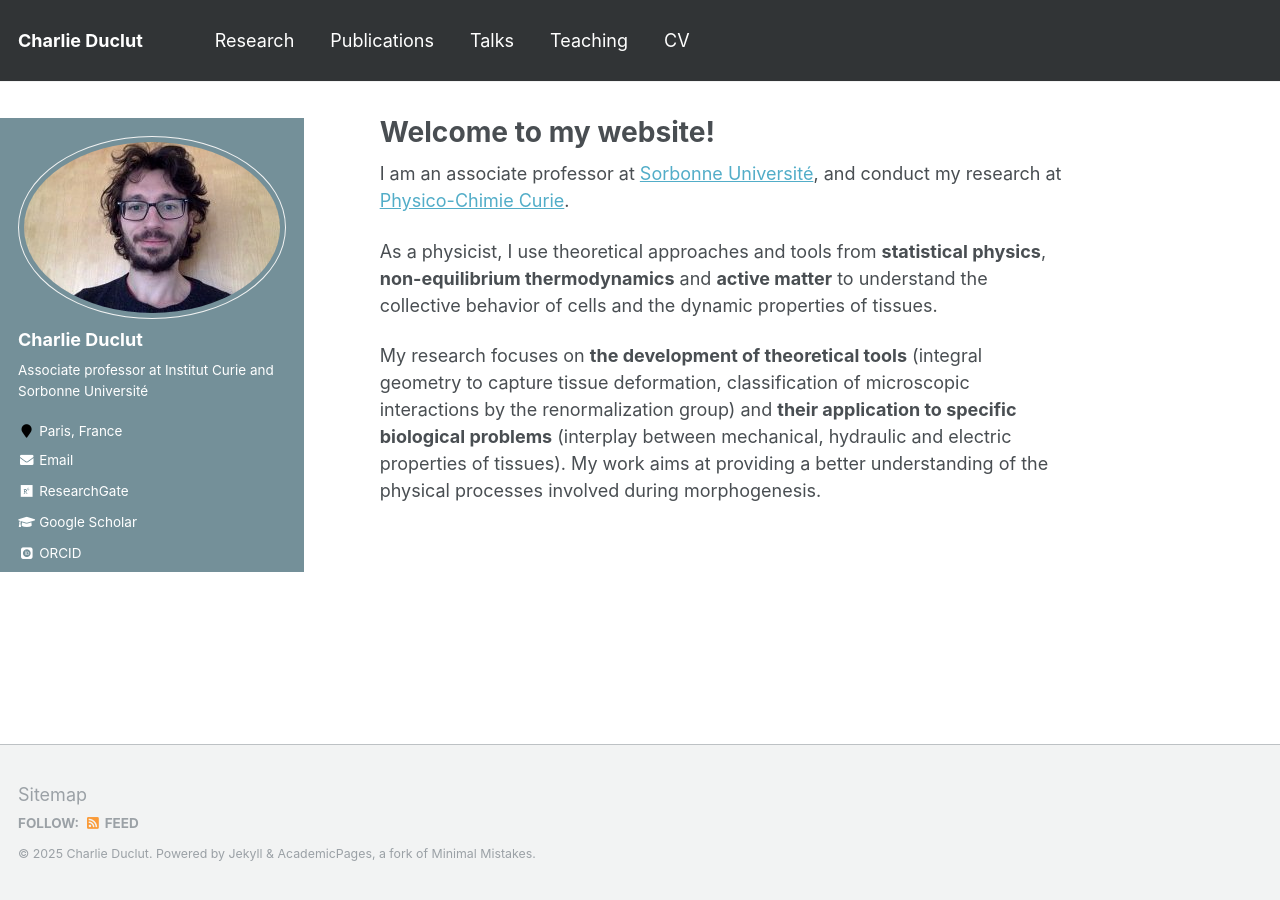
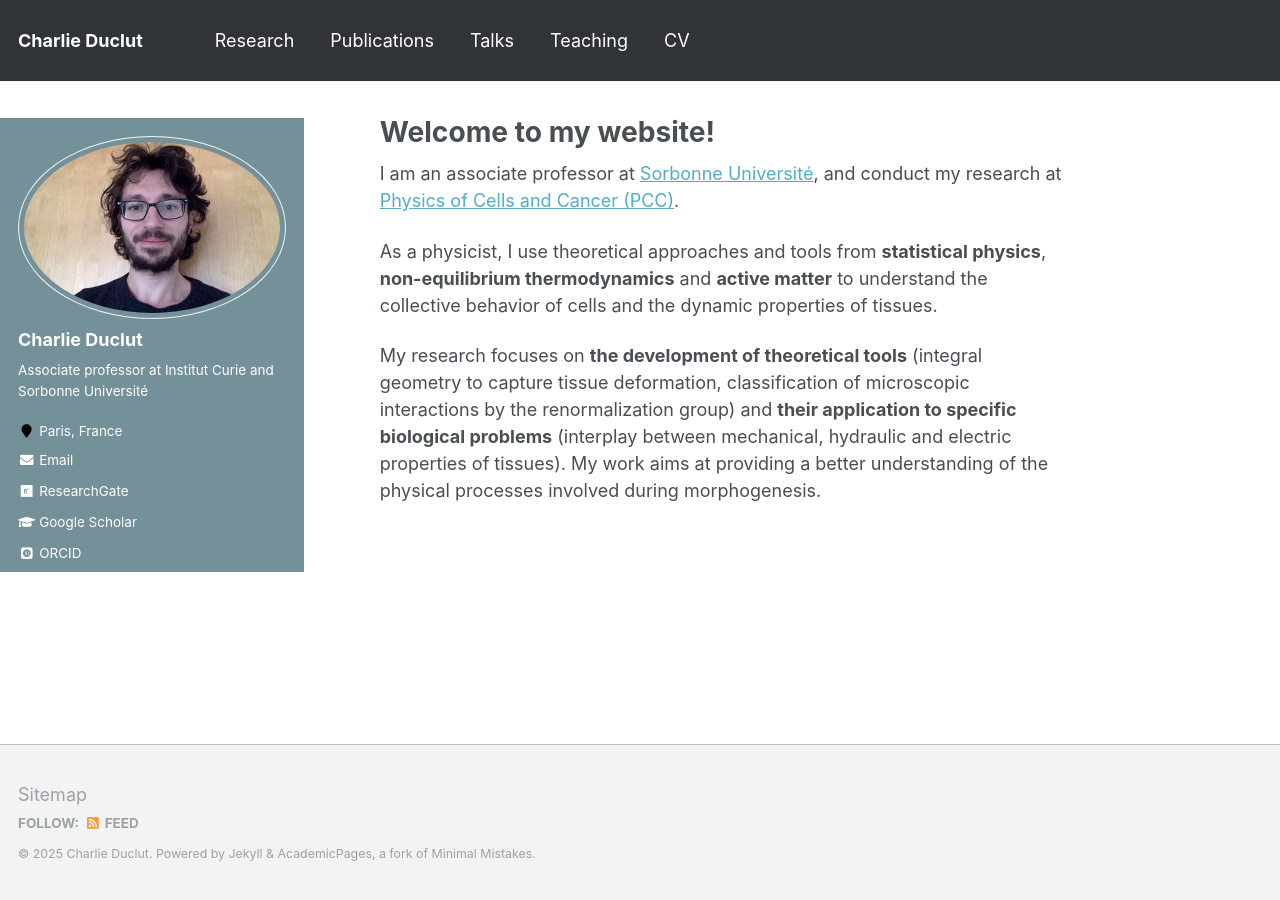
Before and after one commit to charlieduclut/charlieduclut.github.io, a Jekyll site: the page built from _pages/about.md, in a window 1280 px wide. Built offline with Jekyll 4.4.1, drawn with Linux system fonts in a browser that asks for light colours; some web fonts are replaced.

Commit message:
fixed some broken links

```diff
--- a/_pages/about.md
+++ b/_pages/about.md
@@ -7,7 +7,7 @@ redirect_from:
   - /about.html
 ---
 
-I am an associate professor at [Sorbonne Université](https://www.sorbonne-universite.fr/en), and conduct my research at [Physico-Chimie Curie](https://institut-curie.org/unit/umr168).
+I am an associate professor at [Sorbonne Université](https://www.sorbonne-universite.fr/en), and conduct my research at [Physics of Cells and Cancer (PCC)](https://institut-curie.org/unit/umr168).
 
 As a physicist, I use theoretical approaches and tools from **statistical physics**, **non-equilibrium thermodynamics** and **active matter** to understand the collective behavior of cells and the dynamic properties of tissues.
 
```
Also changed, not shown: _pages/cv.md (+1 -1 lines).
